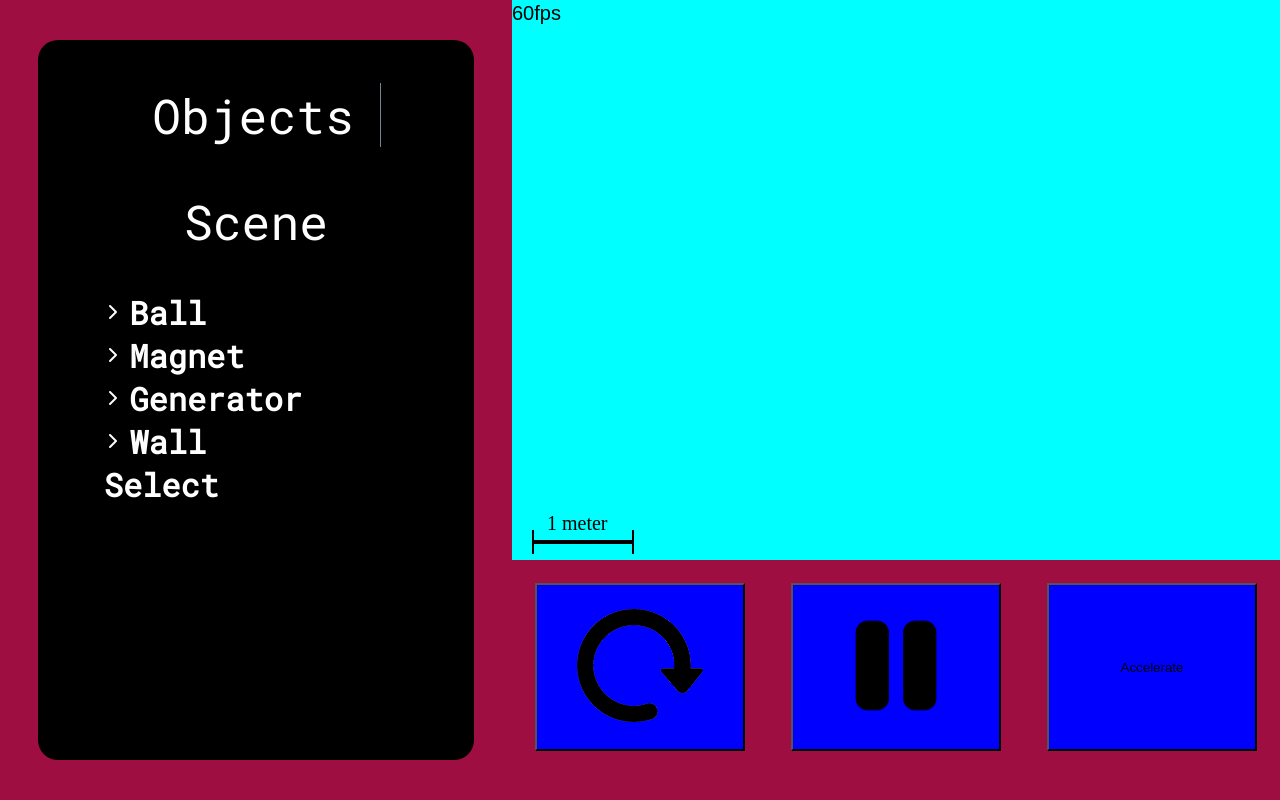
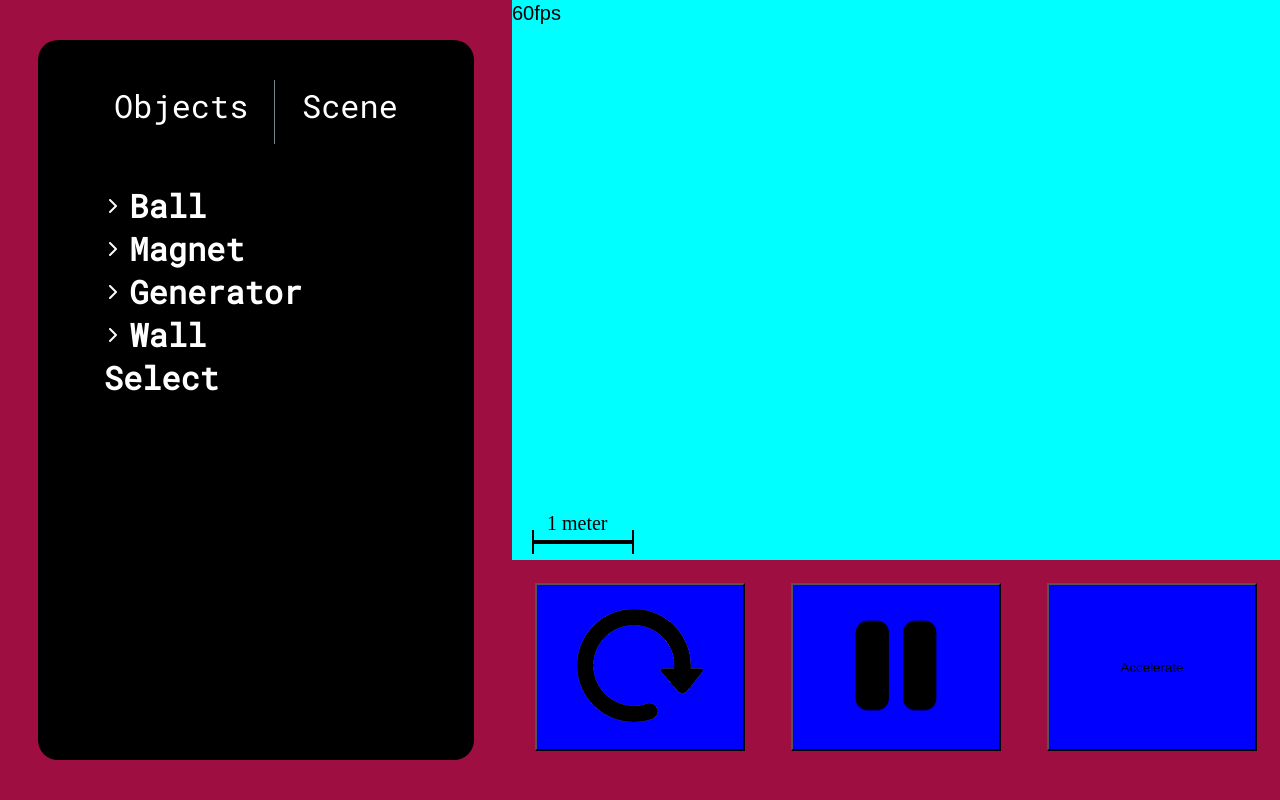
Before and after one commit to Remix375/simulation, a plain HTML site: page sandbox/index.html in a window 1280 px wide. Drawn offline with Linux system fonts and the light colour scheme.

Commit message:
ready to code game creator

```diff
--- a/sandbox/index.html
+++ b/sandbox/index.html
@@ -15,7 +15,7 @@
     <link rel="preconnect" href="https://fonts.gstatic.com" crossorigin>
     <link href="https://fonts.googleapis.com/css2?family=Roboto+Mono&display=swap" rel="stylesheet">
     <link href="style.css" rel="stylesheet" type="text/css">
-    <title>Simulation</title>
+    <title>Game Creator</title>
 </head>
 <body>
     <div id="page">
--- a/sandbox/style.css
+++ b/sandbox/style.css
@@ -51,15 +51,18 @@ body {
     text-align: center;
 
     padding: 0;
+
+    margin-top: 0;
     padding-top: 5%;
-    margin-top: 0;
+    height: 100%;
 }
 
 #parameters li {
     vertical-align:middle;
     display: inline-block;
     padding: 5%;
-    font-size: 3rem;
+    height: 40%;
+    font-size: 2rem;
     font-family: 'Roboto Mono', monospace;
 }
 
@@ -83,14 +86,26 @@ body {
 
 }
 
+#main nav {
+    height: 20%;
+}
 
 
 #objects, #scene{
     margin-left: 15%;
     font-family: 'Roboto Mono', monospace;
     height: 50%;
+    overflow-y: scroll;
+    height: 70%;
+
+    /*no scroll bar */
+    -ms-overflow-style: none;  /* Internet Explorer 10+ */
+    scrollbar-width: none;  /* Firefox */
 }
 
+#objects::-webkit-scrollbar, #scene::-webkit-scrollbar {
+    display: none;  /* Safari and Chrome */
+}
 
 
 
```
